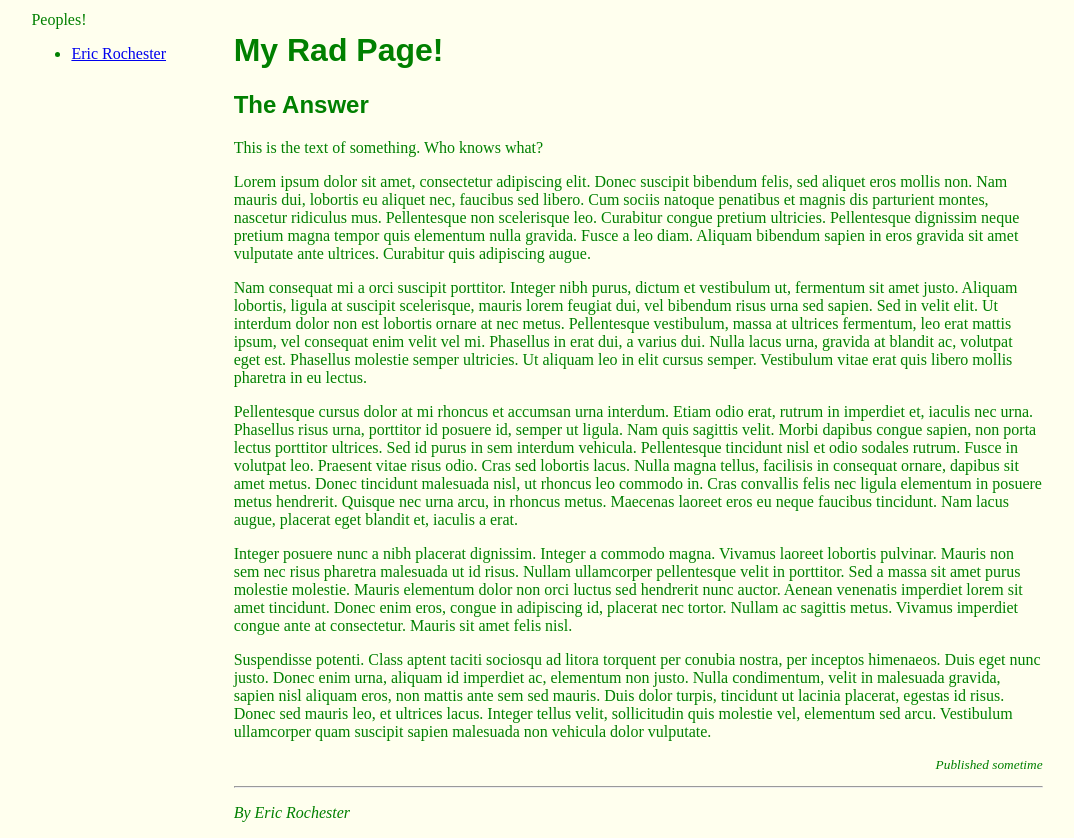
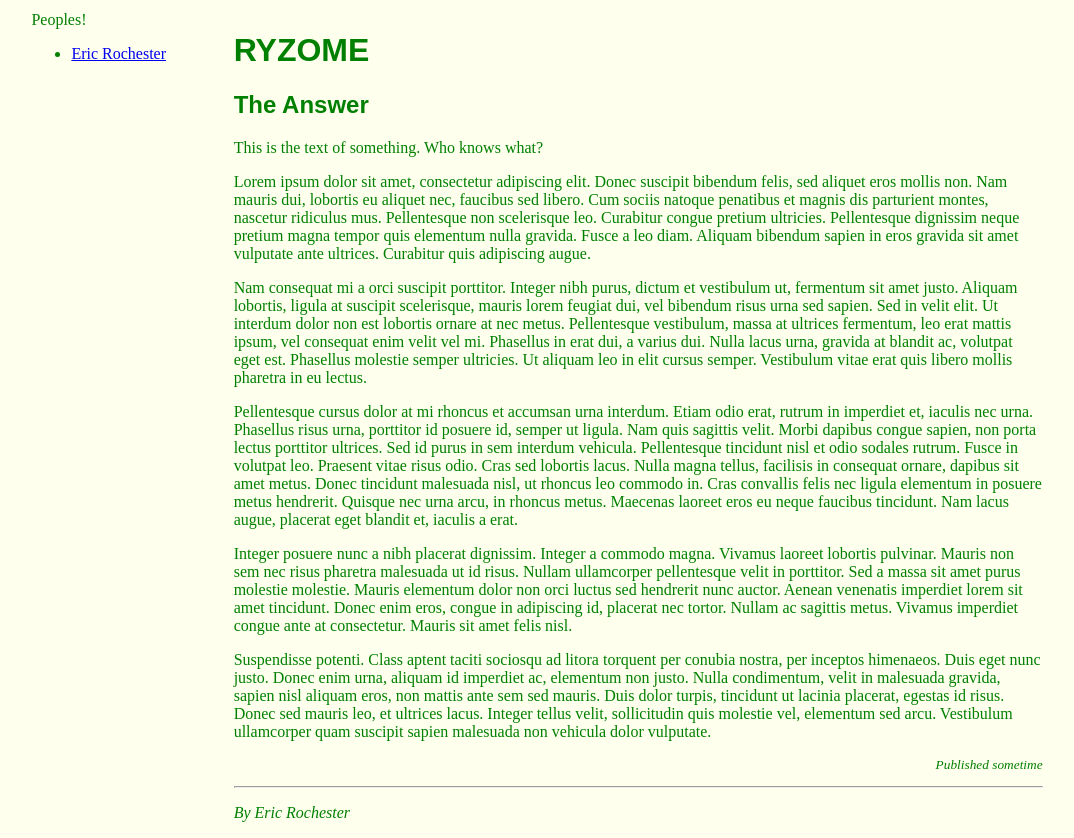
Before and after one commit to FTripodi/ftripodi.github.io, a plain HTML site: page index.html in a window 1280 px wide. Shown: the whole page, without its empty margins (103-1177 px from the left). Drawn offline with Linux system fonts and the light colour scheme; a web font is replaced by a local one.

Commit message:
changed title to Ryzome

```diff
--- a/index.html
+++ b/index.html
@@ -23,7 +23,7 @@
 
       <div id='main'>
         <header>
-          <h1 id="main-title">My Rad Page!</h1>
+          <h1 id="main-title">RYZOME</h1>
         </header>
 
         <article>
```
